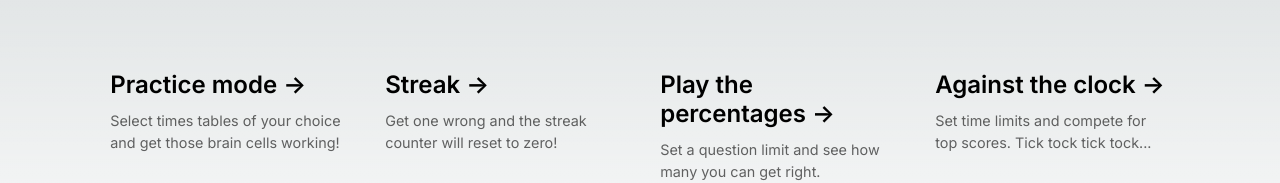
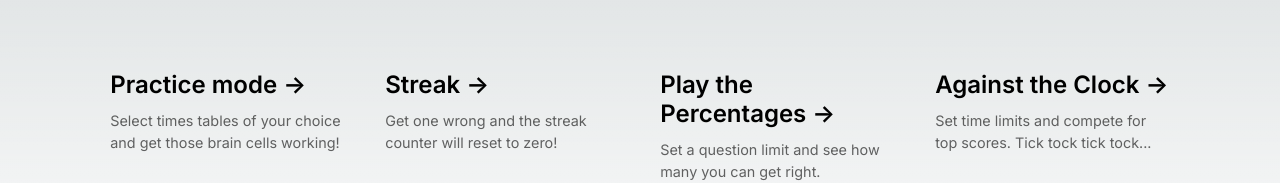
Before and after one commit to olliebrownlow/number-cruncher, a Next.js app: page / in a window 1280 px wide. Shown: the part 149-332 px from the top of the page. Built offline with nearby package versions, Linux system fonts and the light colour scheme.

Commit message:
adds array of game links to map over on home screen

```diff
--- /dev/null
+++ b/config/gameLinks.js
@@ -0,0 +1,40 @@
+const gameLinks = [
+  {
+    pathName: "/game-options",
+    gameType: "practice-mode",
+    gameTitle: "Practice mode",
+    gameDescription:
+      "Select times tables of your choice and get those brain cells  working!",
+  },
+  {
+    pathName: "/game-options",
+    gameType: "streak",
+    gameTitle: "Streak",
+    gameDescription: "Get one wrong and the streak counter will reset to zero!",
+  },
+  {
+    pathName: "/game-options",
+    gameType: "play-the-percentages",
+    gameTitle: "Play the Percentages",
+    gameDescription: "Set a question limit and see how many you can get right.",
+  },
+  {
+    pathName: "/game-options",
+    gameType: "against-the-clock",
+    gameTitle: "Against the Clock",
+    gameDescription:
+      "Set time limits and compete for top scores. Tick tock tick tock...",
+  },
+  {
+    pathName: "/journey",
+    gameTitle: "Journey",
+    gameDescription: "Work through levels of increasing difficulty earning rewards as you go.",
+  },
+  {
+    pathName: "/about",
+    gameTitle: "About",
+    gameDescription: "What, who and why..",
+  },
+];
+
+export default gameLinks;
--- a/pages/index.js
+++ b/pages/index.js
@@ -1,4 +1,5 @@
 import PageHeading from "../components/pageHeading";
+import gameLinks from "../config/gameLinks";
 import GameLink from "../components/gameLink";
 import styles from "../styles/Home.module.css";
 
@@ -8,55 +9,14 @@ const Home = (props) => {
       <PageHeading heading={"Number Cruncher"} />
 
       <div className={styles.grid}>
-        <GameLink
-          pathName={"/game-options"}
-          gameType={"practice-mode"}
-          gameTitle={"Practice mode"}
-          gameDescription={
-            "Select times tables of your choice and get those brain cells  working!"
-          }
-        />
-
-        <GameLink
-          pathName={"/game-options"}
-          gameType={"streak"}
-          gameTitle={"Streak"}
-          gameDescription={
-            "Get one wrong and the streak counter will reset to zero!"
-          }
-        />
-
-        <GameLink
-          pathName={"/game-options"}
-          gameType={"play-the-percentages"}
-          gameTitle={"Play the percentages"}
-          gameDescription={
-            "Set a question limit and see how many you can get right."
-          }
-        />
-
-        <GameLink
-          pathName={"/game-options"}
-          gameType={"against-the-clock"}
-          gameTitle={"Against the clock"}
-          gameDescription={
-            "Set time limits and compete for top scores. Tick tock tick tock..."
-          }
-        />
-
-        <GameLink
-          pathName={"/journey"}
-          gameTitle={"Journey"}
-          gameDescription={
-            "Work through levels of increasing difficulty earning rewards as you go."
-          }
-        />
-
-        <GameLink
-          pathName={"/about"}
-          gameTitle={"About"}
-          gameDescription={"What, who and why.."}
-        />
+        {gameLinks.map((link) => (
+          <GameLink
+            pathName={link.pathName}
+            gameType={link.gameType}
+            gameTitle={link.gameTitle}
+            gameDescription={link.gameDescription}
+          />
+        ))}
       </div>
     </>
   );
```
